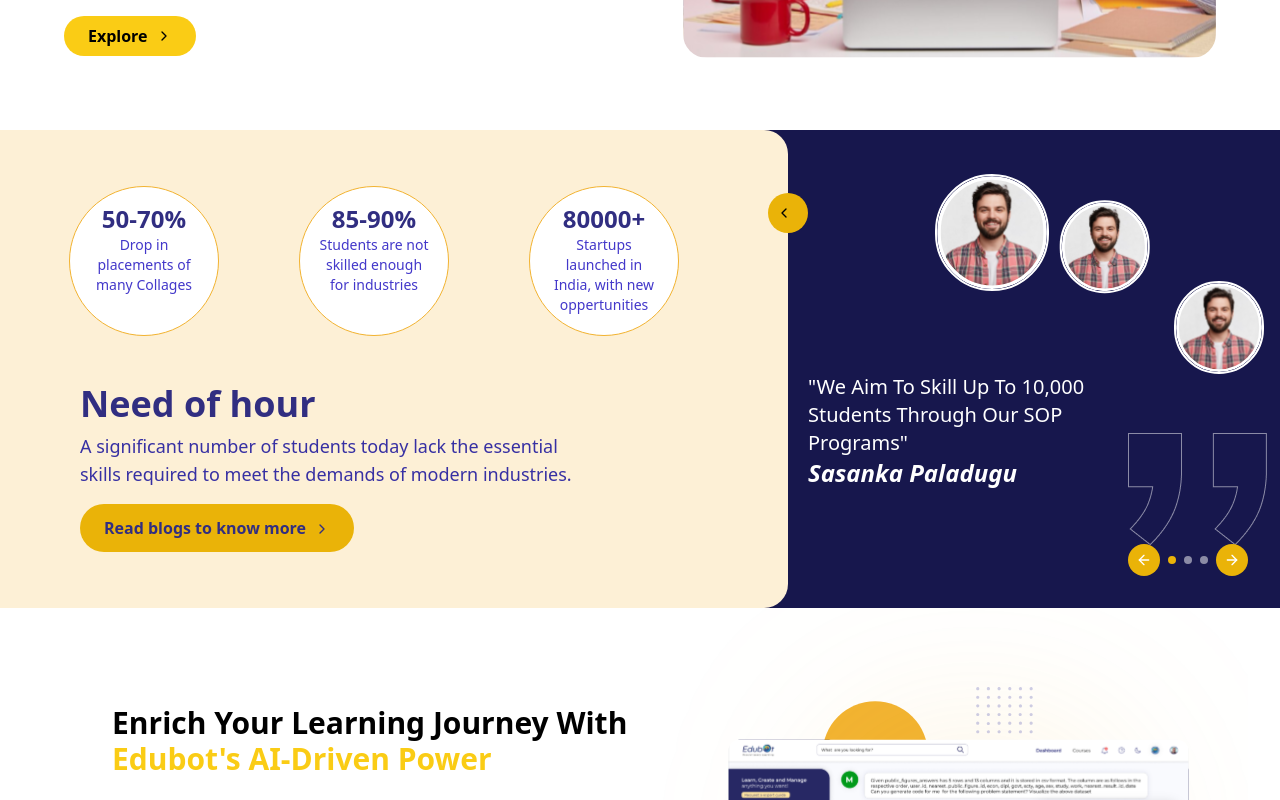
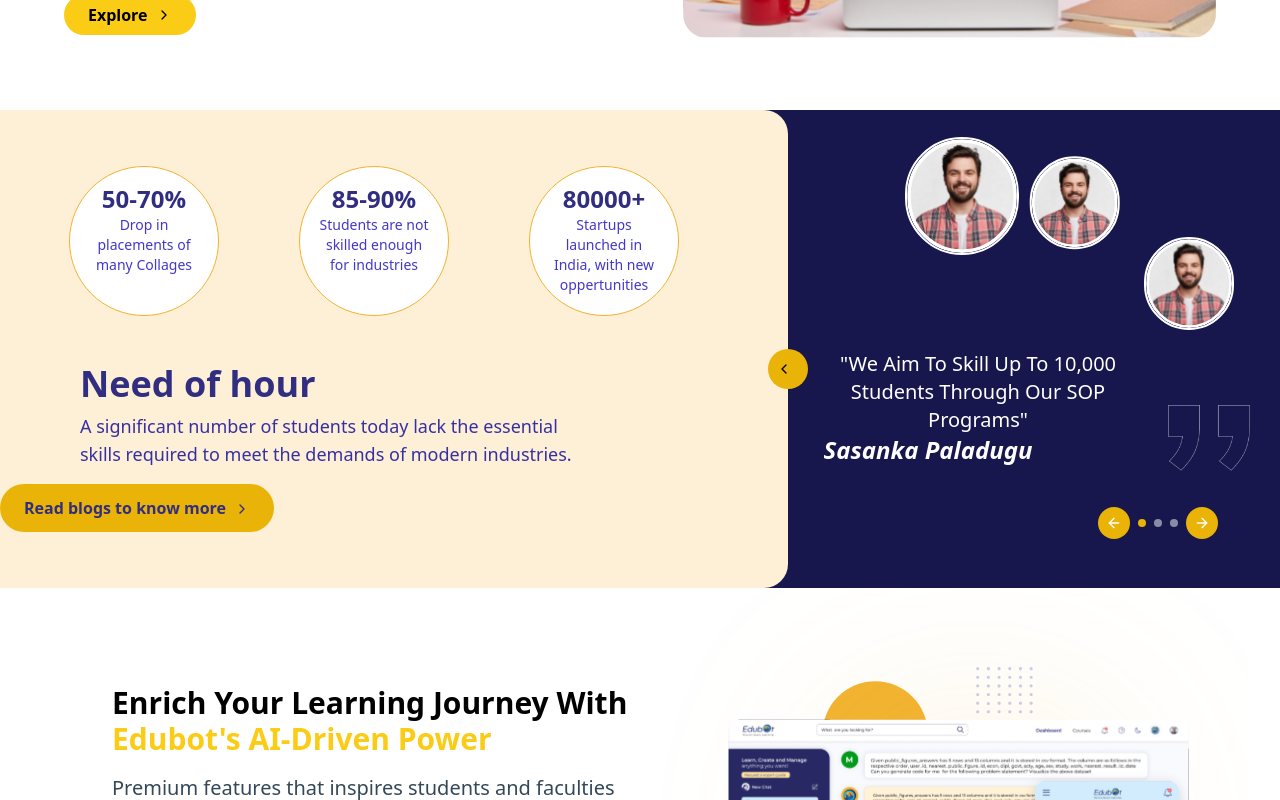
Before and after one commit to NAGULSHAREEF/EdubotUI, a React (Vite) app in the folder Edubot_FrontEndPage/: page / in a window 1280 px wide. Shown: the part 2660-3460 px from the top of the page. Built offline with nearby package versions, Linux system fonts and the light colour scheme.

Commit message:
changes fixed

```diff
--- a/Edubot_FrontEndPage/src/Components/Footer.tsx
+++ b/Edubot_FrontEndPage/src/Components/Footer.tsx
@@ -115,22 +115,25 @@ const Footer: React.FC = () => {
 
 <div className="mt-8 border-t border-gray-500 pt-4 text-gray-400 text-sm lg:translate-y-3">
   <div className="container mx-auto px-4 flex flex-col md:flex-row justify-between items-center space-y-4 md:space-y-0 lg:translate-x-16">
-    <div className="flex flex-wrap justify-center space-x-2">
+    <div className="flex flex-col justify-center items-center md:flex-row md:flex-wrap space-y-2 md:space-y-0 md:space-x-2">
+      <div className="flex justify-center sm:justify-start space-x-2">
         <a href="#" className="hover:text-white w-full sm:w-auto flex justify-center sm:justify-start items-center">
           Privacy Policy
           <span className="mx-2 sm:mx-6">|</span>
         </a>
-      <a href="#" className="hover:text-white w-full sm:w-auto flex justify-center sm:justify-start items-center">
+        <a href="#" className="hover:text-white w-full sm:w-auto flex justify-center sm:justify-start items-center whitespace-nowrap">
           Terms and Conditions
-        <span className="mx-2 sm:mx-6">|</span>
         </a>
+      </div>
+      <div className="flex justify-center sm:justify-start space-x-2">
         <a href="#" className="hover:text-white w-full sm:w-auto flex justify-center sm:justify-start items-center">
           Cookie Policy
           <span className="mx-2 sm:mx-6">|</span>
         </a>
-      <a href="#" className="hover:text-white w-full sm:w-auto flex justify-center sm:justify-start items-center">
+        <a href="#" className="hover:text-white w-full sm:w-auto flex justify-center sm:justify-start items-center whitespace-nowrap">
           Acceptable Use Policy
         </a>
+      </div>
     </div>
     <p className="lg:translate-x-[-150px]">© 2022 Edubot. All rights reserved.</p>
   </div>
--- a/Edubot_FrontEndPage/src/Pages/HomePage/Testimonials.tsx
+++ b/Edubot_FrontEndPage/src/Pages/HomePage/Testimonials.tsx
@@ -32,7 +32,7 @@ export default function Component() {
 
   return (
       <div className="relative flex flex-col md:flex-row w-full justify-center bg-[#17174D] text-white z-0 mt-10">
-        <div className="flex flex-1 flex-col w-full md:w-[60%] justify-between sm:pt-4 sm:pb-4 pt-10 pb-10 rounded-r-3xl bg-[#FDF0D6] z-10 relative">
+        <div className="flex flex-1 flex-col w-full md:w-[60%] justify-between sm:pt-4 sm:pb-4 pt-10 pb-10 rounded-r-3xl bg-[#FDF0D6] z-10 relative" >
           <div className="sm:mb-2 mb-4 flex flex-row justify-center sm:gap-20 gap-5 sm:ml-[-40px] order-2 sm:order-1 sm:p-10 p-2">
             {[
               { percentage: '50-70%', description: 'Drop in placements of many Collages' },
@@ -46,52 +46,49 @@ export default function Component() {
             ))}
           </div>
           <div className="mt-auto sm:ml-20 ml-0 order-1 sm:order-2">
-            <h1 className="sm:mb-2 mb-2 text-4xl font-bold text-indigo-900">Need of hour</h1>
-            <p className="sm:mb-4 mb-2 sm:w-[500px] w-[380px] sm:text-lg text-md  text-indigo-800">
+            <h1 className="sm:mb-2 mb-2 text-4xl font-bold text-indigo-900 md:ml-0 ml-[30px]">Need of hour</h1>
+            <p className="sm:mb-4 mb-2 sm:w-[500px] w-[380px] sm:text-lg text-md  text-indigo-800 md:ml-0 ml-[30px]">
               A significant number of students today lack the essential skills required to meet the demands of modern industries.
             </p>
 
           </div>
-          <div className='order-3 sm:order-3 sm:ml-20 sm:mb-10 mb-4'>
+          <div className='order-3 sm:order-3 sm:ml-20 sm:mb-10 mb-4 md:ml-0 ml-[30px]'>
           <button className="rounded-full flex flex-row bg-yellow-500 px-6 py-3 font-semibold text-indigo-900 hover:bg-yellow-400 transition-colors duration-200">
               Read blogs to know more <span><ChevronRight className="ml-2 mt-[5px] h-4 w-4 text-[20px]" /></span>
             </button>
           </div>
         </div>
 
-        <div className='flex flex-col justify-center z-50 ml-[-20px] w-full md:w-[40%] mt-10 sm:mt-0'>
+        <div className='flex flex-col justify-center z-50 md:ml-[-20px] w-full md:w-[40%] mt-10 sm:mt-0 h-[400px] '>
         <button
-              onClick={nextSlide}
-              className="rounded-full p-2 focus:outline-none bg-yellow-500 w-[40px] h-[40px]"
-              aria-label="Next slide"
+  onClick={prevSlide} // Correct the label; it should be 'Previous Slide'
+  className="rounded-full p-2 focus:outline-none bg-yellow-500 w-[40px] h-[40px] md:translate-y-[200px] mx-auto md:mx-0 transform md:rotate-0 rotate-90 transition-transform duration-300" // Add rotate on small screens only
+  aria-label="Previous slide"
 >
   <ChevronLeft className="h-4 w-4 text-[30px] text-black" />
 </button>
-          <div className='w-full'>
-            <div className="sm:ml-20 ml-0 grid grid-cols-7 justify-center items-center relative" style={{ height: '200px', width: '400px' }}>
+  <div className='w-full md:translate-y-0 translate-y-[80px] sm:translate-x-[-30px] text-center'>
+    <div className="sm:ml-20  ml-0 grid grid-cols-7 justify-center items-center relative" style={{ height: '200px', width: '400px' }}>
     <img
   src={Image}
   alt="Person 1"
-                width={currentSlide === 0 ? 180 : 90} // Increase size if current
-                height={currentSlide === 0 ? 180 : 90} // Increase size if current
-                className={`absolute col-start-2 col-span-2 rounded-full border-2 border-white transition-transform duration-300 ${currentSlide === 0 ? 'transform scale-110' : ''}`}
+  width={currentSlide === 0 ? 180 : 90}
+  height={currentSlide === 0 ? 180 : 90}
+  className={`absolute col-start-2 col-span-2 rounded-full border-2 border-white transition-transform duration-300
+              ${currentSlide === 0 ? 'transform scale-110' : ''} md:ml-[30px] md:mt-[15px] mt-[180px] ml-[-20px]`}
   style={{
     transform: `translate(${Math.cos((0 * Math.PI) / 4 - Math.PI / 2) * 100}px, ${Math.sin((0 * Math.PI) / 4 - Math.PI / 2) * 100}px)`,
-                  marginLeft: `30px`, // Adjusted margin for consistent alignment
-                  marginTop: `0px`, // Adjusted margin for consistent alignment
   }}
 />
 <img
   src={Image}
-
   alt="Person 2"
   width={currentSlide === 1 ? 180 : 90} // Increase size if current
   height={currentSlide === 1 ? 180 : 90} // Increase size if current
-                className={`absolute rounded-full col-start-4 col-span-2 border-2 border-white transition-transform duration-300 ${currentSlide === 1 ? 'transform scale-110' : ''}`}
+  className={`absolute rounded-full col-start-4 col-span-2 border-2 border-white transition-transform duration-300
+             ${currentSlide === 1 ? 'transform scale-110' : ''} md:ml-[-30px] md:mt-[-30px] ml-[-100px]`}
   style={{
     transform: `translate(${Math.cos((1 * Math.PI) / 4 - Math.PI / 2) * 100}px, ${Math.sin((1 * Math.PI) / 4 - Math.PI / 2) * 100}px)`,
-                  marginLeft: `-30px`, // Adjusted margin for consistent alignment
-                  marginTop: `-30px`, // Adjusted margin for consistent alignment
   }}
 />
 <img
@@ -99,26 +96,25 @@ export default function Component() {
   alt="Person 3"
   width={currentSlide === 2 ? 180 : 90} // Increase size if current
   height={currentSlide === 2 ? 180 : 90} // Increase size if current
-                className={`absolute rounded-full col-start-6 col-span-2 border-2 border-white transition-transform duration-300 ${currentSlide === 2 ? 'transform scale-110' : ''}`}
+  className={`absolute rounded-full col-start-6 col-span-2 border-2 border-white transition-transform duration-300
+             ${currentSlide === 2 ? 'transform scale-110' : ''} md:ml-[-60px] md:mt-[-10px] ml-[-110px]`}
   style={{
     transform: `translate(${Math.cos((2 * Math.PI) / 4 - Math.PI / 2) * 100}px, ${Math.sin((2 * Math.PI) / 4 - Math.PI / 2) * 100}px)`,
-                  marginLeft: `-60px`, // Adjusted margin for consistent alignment
-                  marginTop: `-10px`, // Adjusted margin for consistent alignment
   }}
 />
     </div>
-            <div className='flex ml-10 flex-row gap-10'>
-              <div className='mt-[-60px]'>
-                <blockquote className="w-[300px] text-xl text-[#ffffff] ">
+    <div className='flex flex-col items-center gap-10 mt-4 sm:flex-row sm:ml-10 sm:gap-10'>
+      <div className='mt-[-60px] mb-4 sm:mb-0'>
+        <blockquote className="w-[300px] text-xl text-[#ffffff] mx-auto sm:mx-0 md:translate-x-[50px] md:ml-0 ml-20">
           "{slides[currentSlide].quote}"
         </blockquote>
-                <cite className="text-2xl font-bold">{slides[currentSlide].author}</cite>
+        <cite className="text-2xl font-bold text-center sm:text-left">{slides[currentSlide].author}</cite>
       </div>
-              <div className='ml-[-20px]'>
-                <img src="/src/assets/quote.png" alt="Person 1" />
+      <div className='md:ml-[50px]'>
+        <img src="/src/assets/quote.png" alt="Quote Icon" />
       </div>
     </div>
-            <div className="absolute ml-10 bottom-8 right-8 flex space-x-2">
+    <div className="absolute flex space-x-2 left-1/2 transform translate-x-[-60px]  bottom-4 sm:left-auto sm:right-8 sm:bottom-8 sm:translate-x-0 md:translate-x-0  md:translate-y-[100px] translate-y-[-110px] ">
       <button
         onClick={prevSlide}
         className="rounded-full p-2 focus:outline-none focus:ring-2  bg-yellow-500  focus:ring-yellow-500 transition-colors duration-200"
@@ -126,7 +122,7 @@ export default function Component() {
       >
         <ArrowLeft className="h-4 w-4 text-white" />
       </button>
-              <div className="left-8 flex space-x-2">
+      <div className="flex space-x-2">
         {slides.map((_, index) => (
           <div
             key={index}
--- a/Edubot_FrontEndPage/src/Pages/HomePage/WhatOurPartners.tsx
+++ b/Edubot_FrontEndPage/src/Pages/HomePage/WhatOurPartners.tsx
@@ -7,7 +7,7 @@ interface CardProps {
 }
 
 const Card = ({ content, author, role }: CardProps) => (
-  <div className="bg-[#FDF4E0] p-6 rounded-xl mr-4 h-[270px] w-[270px] flex-shrink-0 flex flex-col justify-between">
+  <div className="bg-[#FDF4E0] p-6 rounded-xl mr-4 h-[270px] w-[270px] flex-shrink-0 flex flex-col justify-between md:mt-0 mt-[-10px]">
     <p className="text-sm">{content}</p>
     <div className="flex items-center gap-4">
       <img className="w-12 h-12" src="/src/assets/profilepictype.svg" alt={`${author} avatar`} />
@@ -52,7 +52,7 @@ const WhatOurPartners = () => {
 
   return (
     <>
-    <div className='text-center mt-20 mb-14'>
+    <div className='text-center  mb-14 md:mt-0 '>
       <h1 className='text-4xl font-bold'>What Our <span className='text-[#F2B331]'>Partners Say</span> </h1>
       <p className='text-sm mt-4'>Lorem ipsum dolor sit amet consectetur adipisicing elit. Quisquam, quos.</p>
     </div>
```
Also changed, not shown: Edubot_FrontEndPage/src/Pages/HomePage/OurRoadMap.tsx (+6 -6 lines), Edubot_FrontEndPage/src/Pages/HomePage/Services.tsx (+9 -7 lines). Lines whose indentation alone changed are shown as unchanged.
